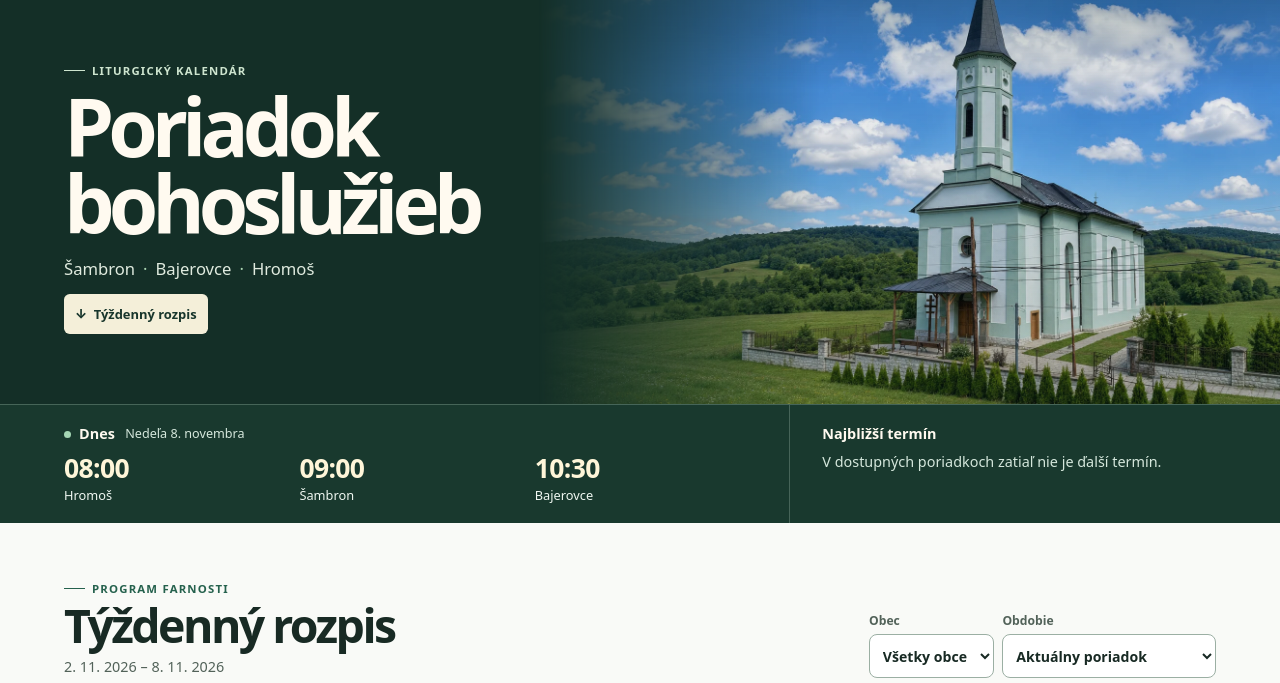
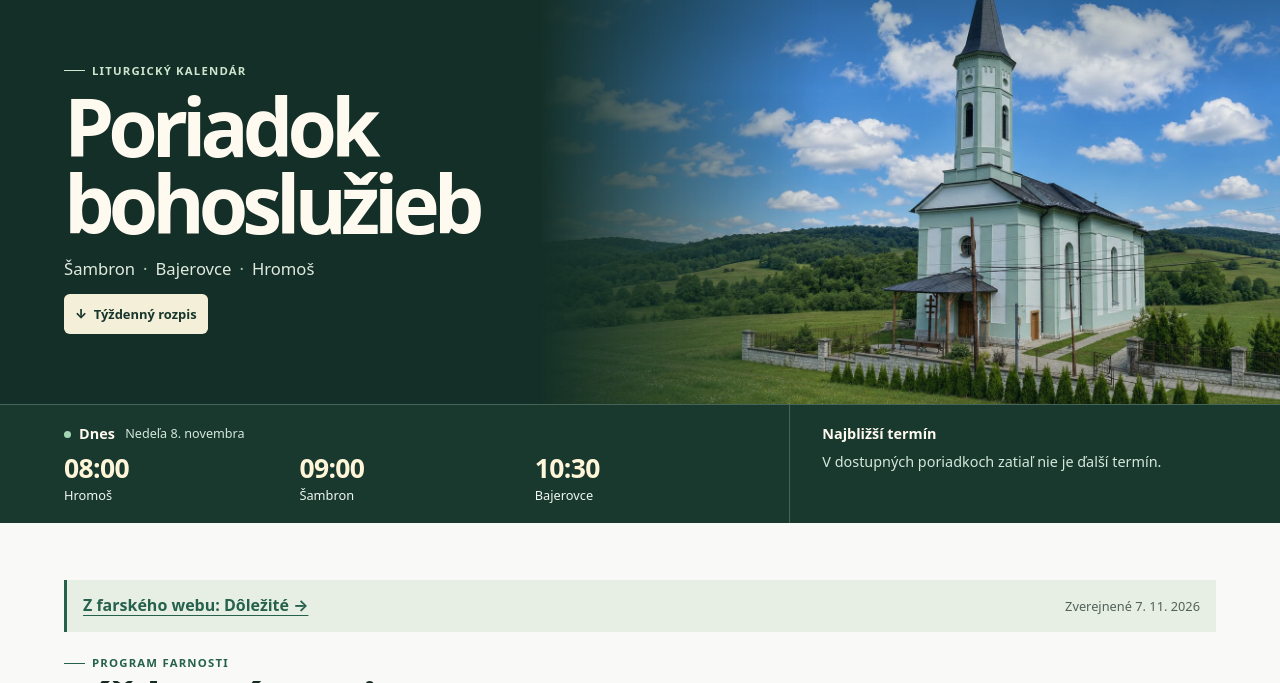
Before and after one commit to a1ad1da1am1m/sambron-bohosluzby, a plain HTML site: page site/index.html in a window 1280 px wide. Shown: the part 82-765 px from the top of the page. Drawn offline with Linux system fonts and the light colour scheme.

Commit message:
Highlight recent parish notices above schedule and document announcement import

```diff
--- a/site/index.html
+++ b/site/index.html
@@ -53,6 +53,7 @@
   <main class="wrap">
     <noscript><p class="notice">Zapnite JavaScript alebo otvorte pôvodný farský rozpis cez odkaz v pätičke.</p></noscript>
     <section class="schedule-section" id="rozpis" aria-labelledby="schedule-title">
+      <div id="notice-shortcut" class="notice-shortcut" hidden></div>
       <div class="toolbar">
         <div class="schedule-heading">
           <p class="eyebrow"><span aria-hidden="true"></span>Program farnosti</p>
@@ -93,13 +94,13 @@
     <div class="wrap footer-inner">
       <div>
         <h2>O prehľade</h2>
-        <p>Časy a liturgické poznámky preberáme z farských poriadkov. Úplné oznamy a údaje pri úmysloch sú vo farskom origináli.</p>
+        <p>Časy a liturgické poznámky preberáme z farských poriadkov. Samostatné oznamy nájdete pod rozpisom; úplné údaje pri úmysloch vo farskom origináli.</p>
         <a href="https://www.mojakomunita.sk/web/gkc-farnost-sambron/poriadok-bohosluzieb">Farské poriadky <span aria-hidden="true">↗</span></a>
         <p class="photo-credit">Fotografia chrámu · GRKAT PO · <a href="https://commons.wikimedia.org/wiki/File:Cerkovsambron.png">Wikimedia Commons</a> · <a href="https://creativecommons.org/licenses/by-sa/4.0/">CC BY-SA 4.0</a> · WebP, výrez pri zobrazení<span class="desktop-photo-credit"> · Pozadie pre počítač rozšírené pomocou AI</span></p>
       </div>
       <details class="developer">
         <summary>Informácie pre developerov</summary>
-        <p>GitHub Actions každé dve hodiny kontroluje farské príspevky. Python z HTML tabuliek vyberá dátumy, časy, obce a vybrané poznámky. Pri oprave pôvodného príspevku sa upraví aj uložený rozpis.</p>
+        <p>GitHub Actions každé dve hodiny kontroluje farské príspevky. Python z HTML tabuliek vyberá dátumy, časy, obce a vybrané poznámky. Samostatné oznamy preberá s dátumom, textom, obrázkami a odkazmi na prílohy. Pri oprave pôvodného príspevku sa upraví aj uložený obsah.</p>
         <p>GitHub Pages zobrazuje statický web, ktorý číta <code>poriadky.json</code> a používa časové pásmo <code>Europe/Bratislava</code>. Pri výpadku zdroja ostanú dostupné posledné uložené údaje s pôvodným rozsahom dátumov.</p>
         <ul>
           <li><a href="poriadky.json">Dáta v JSON</a></li>
--- a/site/prehlad.js
+++ b/site/prehlad.js
@@ -166,7 +166,19 @@ function renderAnnouncements(items) {
   const target = get("announcements");
   target.replaceChildren();
   get("oznamy").hidden = !items.length;
-  const cutoff = new Date(localClock().date + "T12:00:00Z");
+  const now = localClock().date;
+  const recentDate = new Date(now + "T12:00:00Z");
+  recentDate.setUTCDate(recentDate.getUTCDate() - 14);
+  const recent = items.find(item => item.published && item.published >= recentDate.toISOString().slice(0,10) && item.published <= now);
+  const shortcut = get("notice-shortcut");
+  shortcut.replaceChildren();
+  shortcut.hidden = !recent;
+  if (recent) {
+    const link = element("a", "Z farského webu: " + recent.title + " →");
+    link.href = "#oznamy";
+    shortcut.append(link, element("span", "Zverejnené " + format(shortDate, recent.published)));
+  }
+  const cutoff = new Date(now + "T12:00:00Z");
   cutoff.setUTCDate(cutoff.getUTCDate() - 45);
   const cutoffDate = cutoff.toISOString().slice(0, 10);
   for (const item of items) {
--- a/site/style.css
+++ b/site/style.css
@@ -171,3 +171,7 @@ footer p { margin-block: .35rem .65rem; }
 .announcement-body p + p { margin-top: .75rem; }
 .announcement-media { display: flex; flex-wrap: wrap; gap: .75rem; margin-top: 1rem; }
 .announcement-media img { display: block; max-width: 100%; max-height: 26rem; object-fit: contain; }
+
+.notice-shortcut { display: flex; flex-wrap: wrap; align-items: baseline; justify-content: space-between; gap: .3rem 1rem; margin-bottom: 1.4rem; padding: .85rem 1rem; border-left: 3px solid var(--accent); background: var(--pale); }
+.notice-shortcut a { font-weight: 720; }
+.notice-shortcut span { color: var(--muted); font-size: .8rem; }
```
Also changed, not shown: 1 other file.
